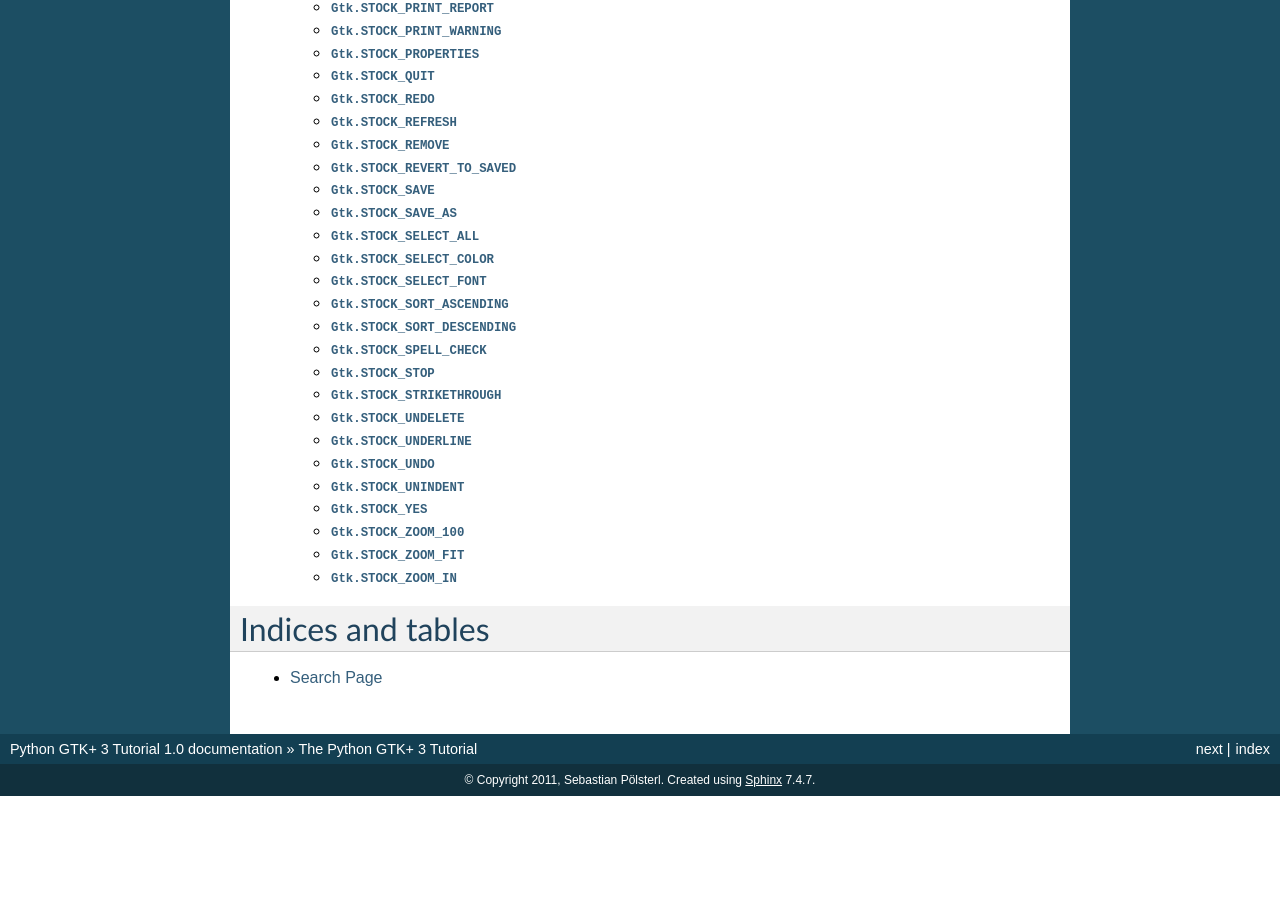
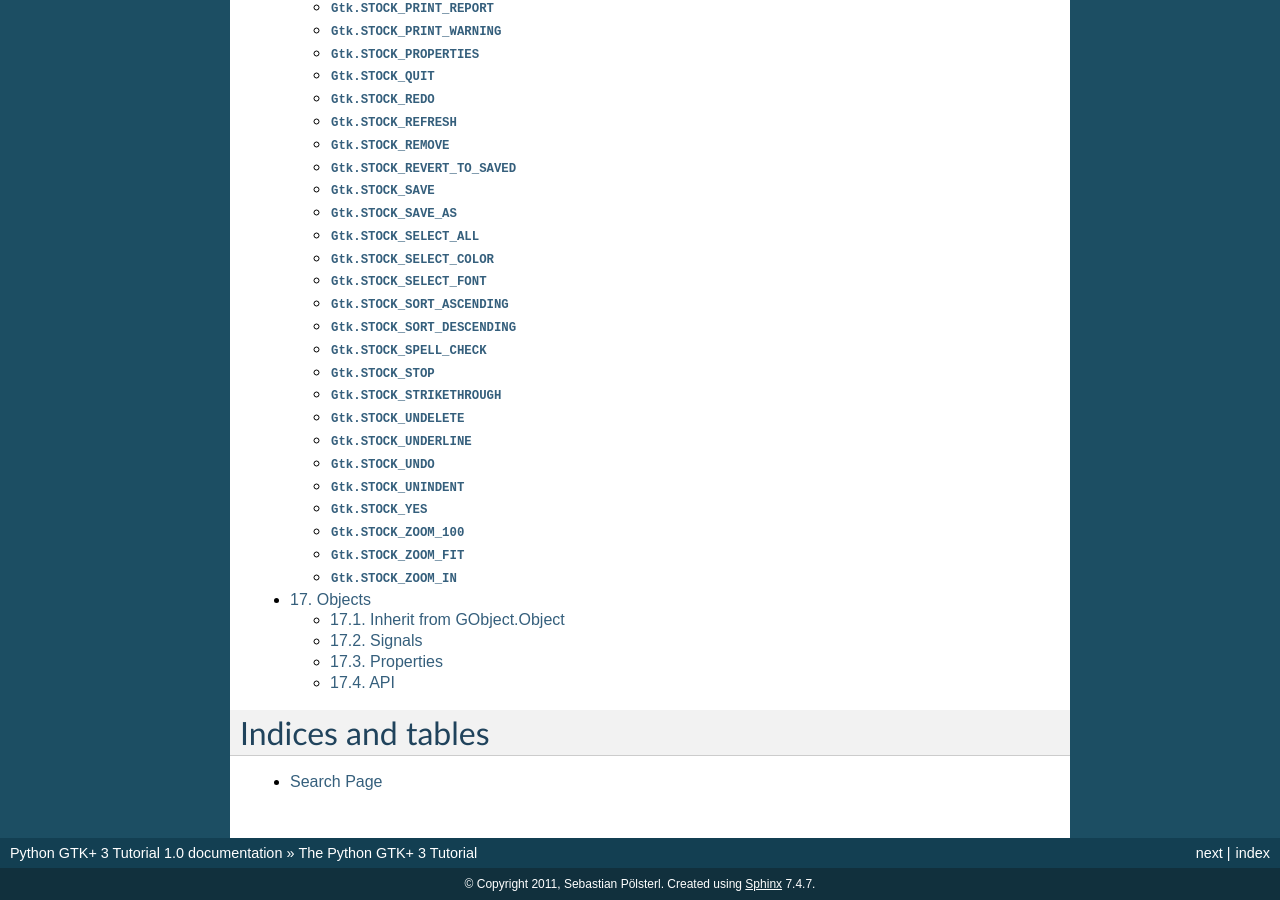
Before and after one commit to sebp/PyGObject-Tutorial, a Sphinx documentation site: the page built from source/index.txt, in a window 1280 px wide and 900 px high, scrolled down 3511 px. Built offline with Sphinx 7.4.7, drawn with Linux system fonts in a browser that asks for light colours; before the commit the page ends 4307 px from its top, so only the background shows below that.

Commit message:
Link objects section

```diff
--- a/source/basics.txt
+++ b/source/basics.txt
@@ -3,6 +3,10 @@
 Basics
 ======
 This section will introduce some of the most important aspects of GTK+.
+
+
+
+.. _signals:
 
 Main loop and Signals
 ---------------------
@@ -19,6 +23,7 @@ When your callbacks are invoked, you would typically take some action - for
 example, when an Open button is clicked you might display a file chooser
 dialog. After a callback finishes, GTK+ will return to the main loop and await
 more user input.
+
 
 A generic example is:
 
--- a/source/index.txt
+++ b/source/index.txt
@@ -48,6 +48,7 @@ Contents:
    dialogs
    drag_and_drop
    stock
+   objects
 
 Indices and tables
 ==================
```
